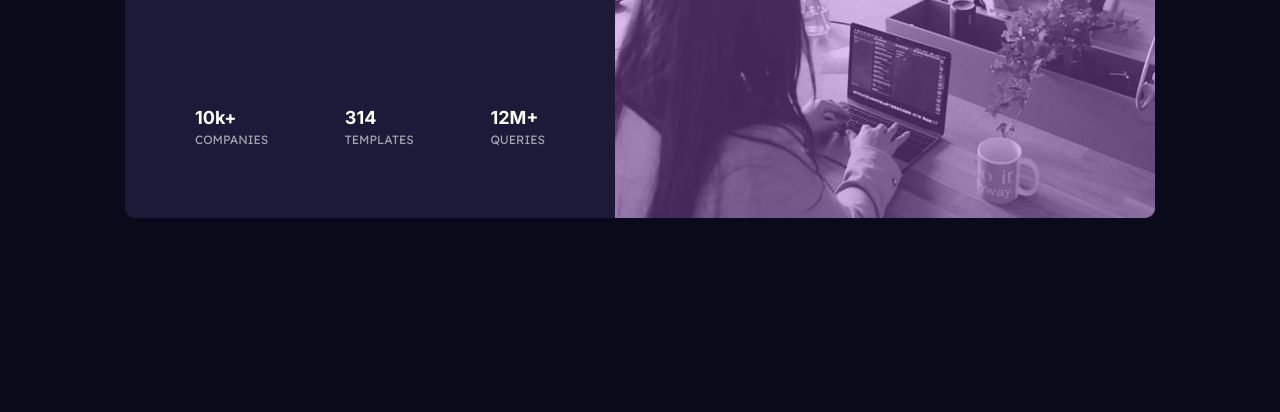
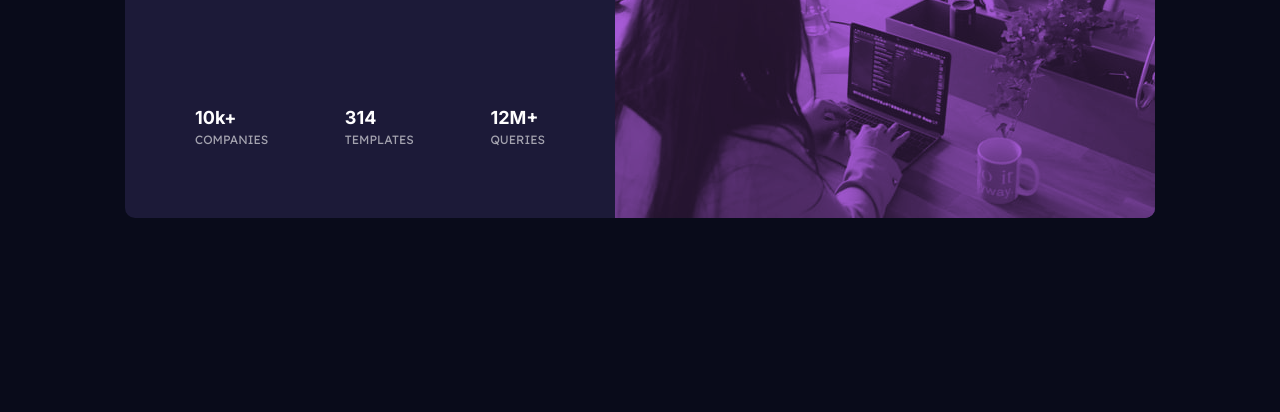
Before and after one commit to ei7mo/stats-preview-card-component, a plain HTML site: page index.html in a window 1280 px wide. Shown: the part 388-800 px from the top of the page. Drawn offline with Linux system fonts and the light colour scheme.

Commit message:
Changed how the image colol looking

```diff
--- a/css/main.css
+++ b/css/main.css
@@ -86,21 +86,13 @@ body {
   text-transform: uppercase;
 }
 
-.overlay {
-  display: block;
-  position: relative;
+.images {
+  background-color: hsl(277, 64%, 61%);
 }
 
-.overlay::before {
-  content: "";
-  position: absolute;
-  width: 100%;
-  height: 100%;
-  background-color: rgb(170, 92, 219, 0.5);
+.images img {
+  mix-blend-mode: multiply;
   opacity: 0.8;
-  left: 0;
-  top: 0;
-  z-index: 1;
 }
 
 .mobile-image {
--- a/index.html
+++ b/index.html
@@ -39,7 +39,7 @@
           </div>
         </div>
       </div>
-      <div class="overlay">
+      <div class="images">
         <img
           class="desktop-image"
           src="images/image-header-desktop.jpg"
```
